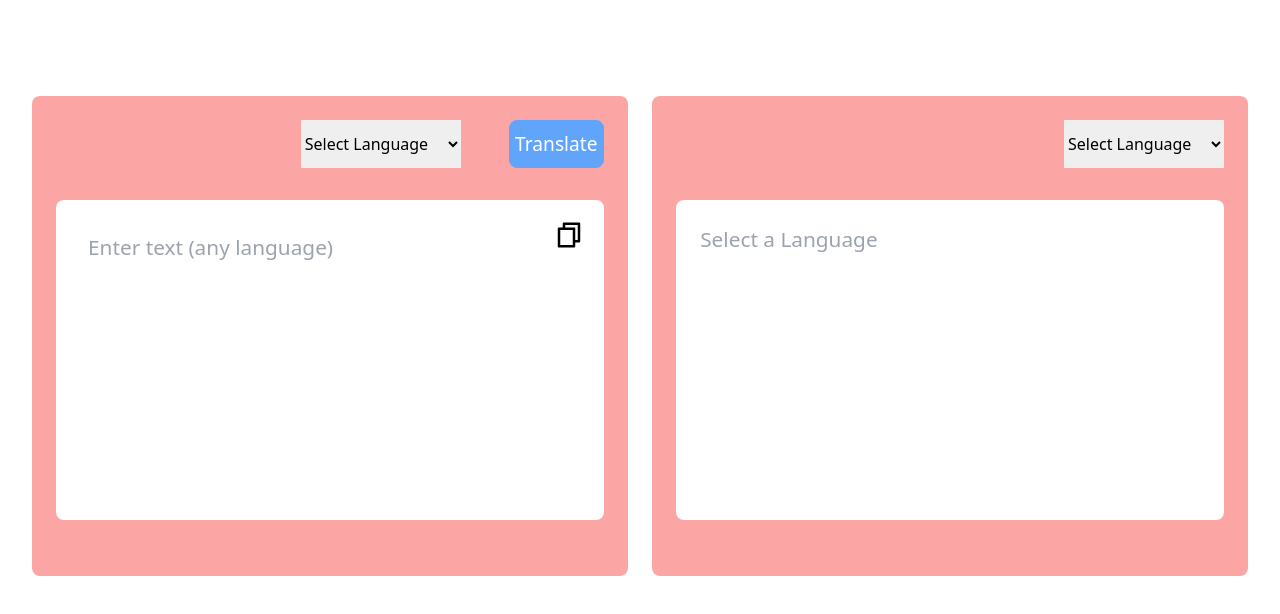
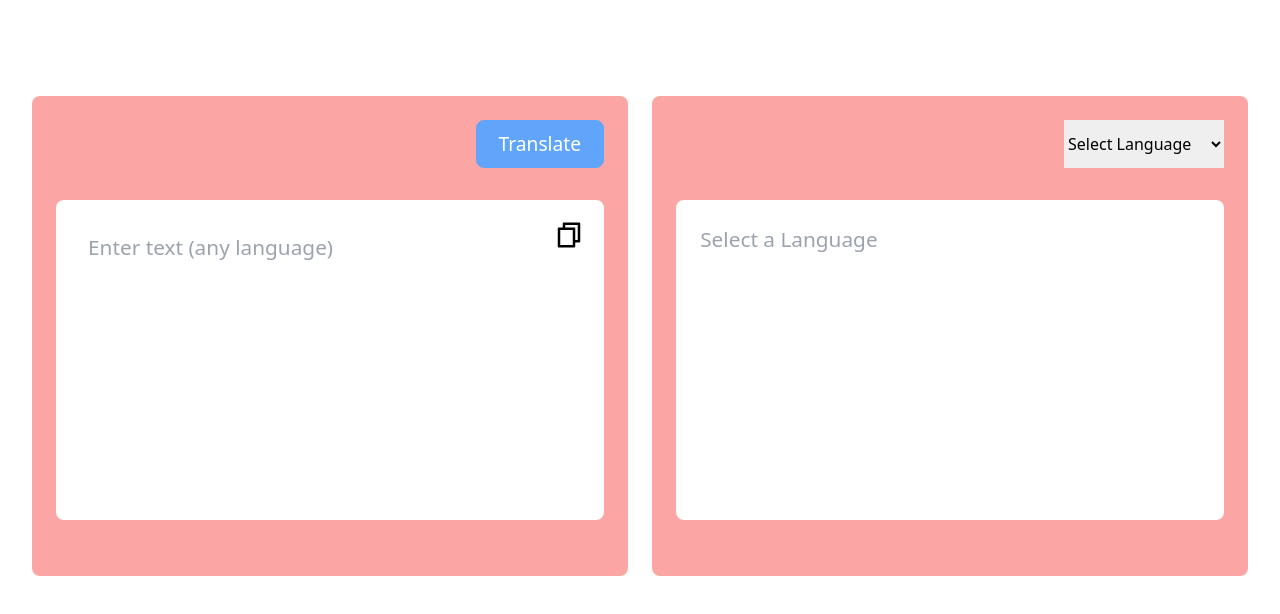
Before and after one commit to RrLSn/translatorApp, a React (Vite) app: page / in a window 1280 px wide. Shown: the top 614 px of the page. Built offline with nearby package versions, Linux system fonts and the light colour scheme.

Commit message:
translator App

```diff
--- a/index.html
+++ b/index.html
@@ -4,7 +4,7 @@
     <meta charset="UTF-8" />
     <link rel="icon" type="image/svg+xml" href="/vite.svg" />
     <meta name="viewport" content="width=device-width, initial-scale=1.0" />
-    <title>Translator</title>
+    <title>Text Translator</title>
   </head>
   <body>
     <div id="root"></div>
--- a/src/components/Translator.jsx
+++ b/src/components/Translator.jsx
@@ -54,7 +54,7 @@ const Translator = () => {
         <main>
             <div className="inputTextContainer containers">
                 <div className='btn'>
-                    <Languages setSelectedLang={setSelectedLang}/>
+                    {/* <Languages setSelectedLang={setSelectedLang}/> */}
                     <button onClick={() => translateClick()} className='translateBtn'>Translate</button>
                 </div>
 
```
